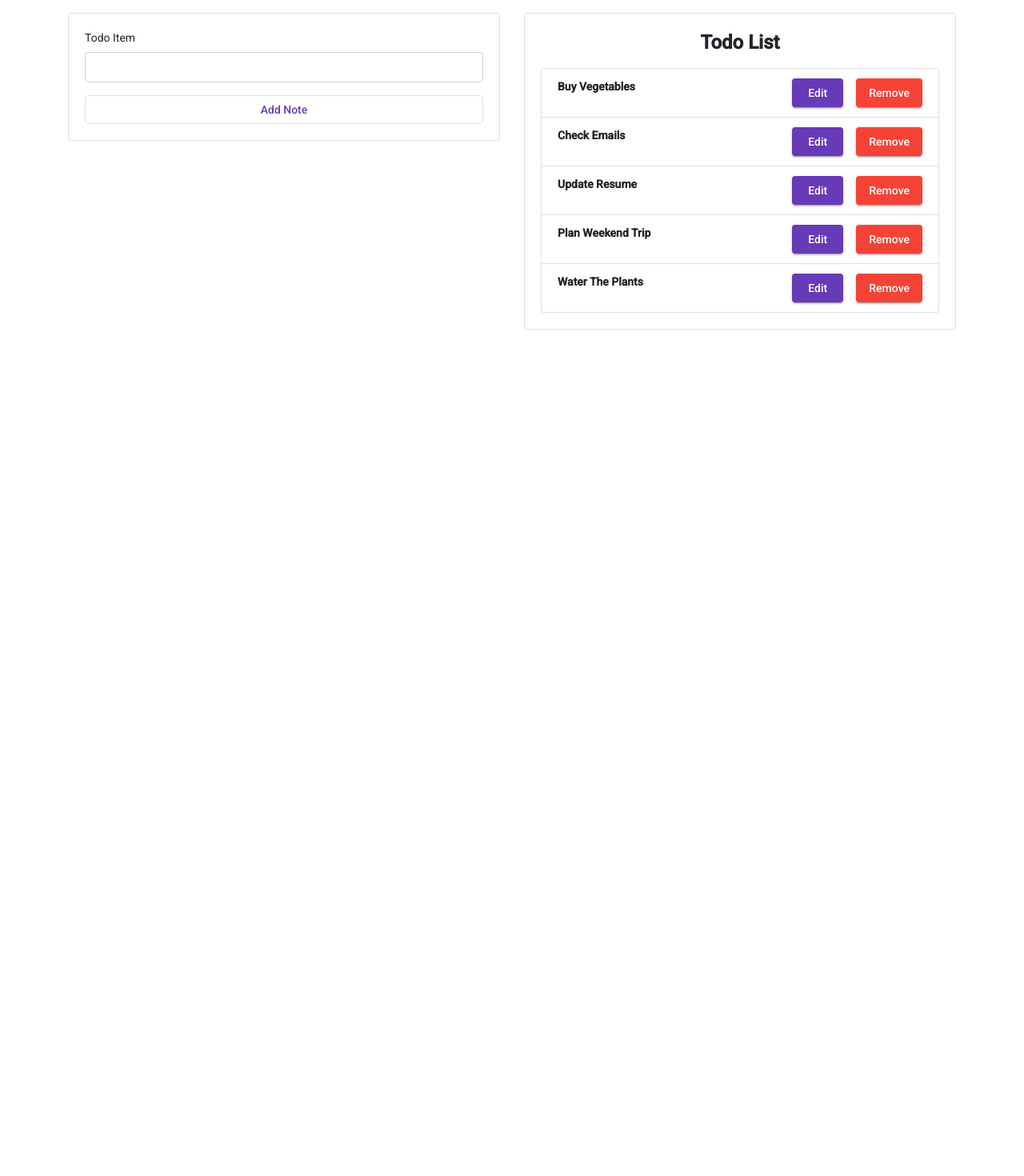
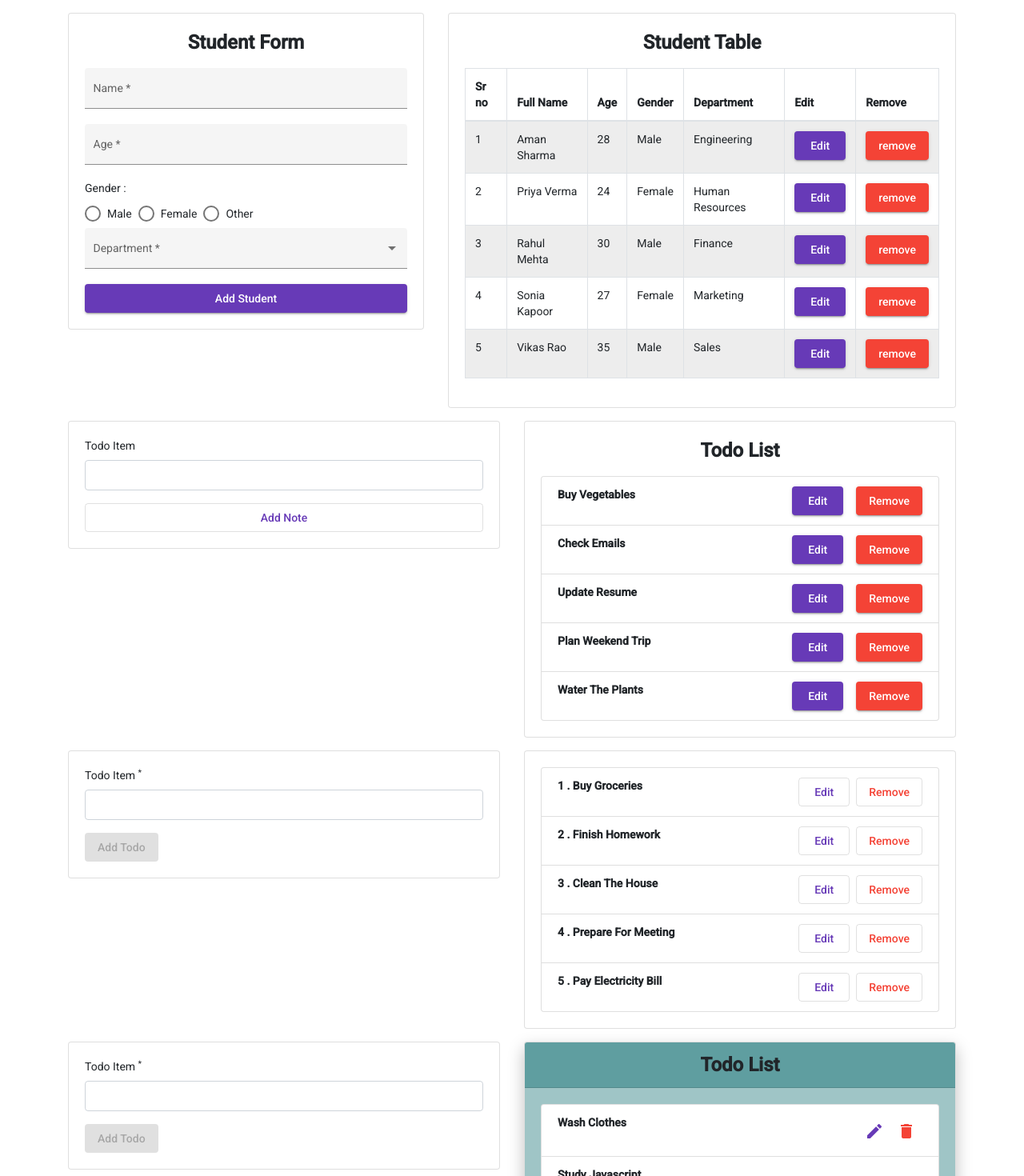
Before and after one commit to aimanqureshi842/inputOutputStudentTask, an Angular app: page / in a window 1280 px wide. Shown: the top 1470 px of the page at 80% size. Before the commit the page ends 816 px from the top, so only its background shows below. Built offline with nearby package versions, Linux system fonts and the light colour scheme.

Commit message:
uncomment the code

```diff
--- a/src/app/app.component.html
+++ b/src/app/app.component.html
@@ -1,10 +1,10 @@
 <div class="container mt-3">
   <div class="row">
     <div class="col-12">
-      <!-- <app-student-dashboard></app-student-dashboard> -->
-       <!-- <app-todo-dashboard></app-todo-dashboard> -->
-       <!-- <app-todo-task></app-todo-task> -->
-        <app-noteslist-dash></app-noteslist-dash>
+      <app-student-dashboard></app-student-dashboard>
+      <app-noteslist-dash></app-noteslist-dash>
+       <app-todo-dashboard></app-todo-dashboard>
+      <app-todo-task></app-todo-task>
     </div>
   </div>
 </div>
--- a/src/app/shared/component/noteslist-dash/noteslist-dash.component.html
+++ b/src/app/shared/component/noteslist-dash/noteslist-dash.component.html
@@ -1,5 +1,5 @@
 
-<div class="row">
+<div class="row mb-3">
     <div class="col-md-6">
         <app-todo-form3 (newNoteAdd)="onNewNoteAdd($event)" [editNote]="editList" (updatedNote)="onupdateNote($event)"></app-todo-form3>
     </div>
--- a/src/app/shared/component/student-dashboard/student-dashboard.component.html
+++ b/src/app/shared/component/student-dashboard/student-dashboard.component.html
@@ -1,10 +1,10 @@
 
-<div class="row">
+<div class="row mb-3">
     <div class="col-md-5">
-        <!-- <app-student-form (stdObj)="onstdAdd($event)" [editStd]="editStudent" (updatedObj)="onUpdateStd($event)"></app-student-form> -->
+        <app-student-form (stdObj)="onstdAdd($event)" [editStd]="editStudent" (updatedObj)="onUpdateStd($event)"></app-student-form>
 
     </div>
     <div class="col-md-7">
-        <!-- <app-student-table [stdArr]="students" (editStd)="onStdEdit($event)"></app-student-table> -->
+        <app-student-table [stdArr]="students" (editStd)="onStdEdit($event)"></app-student-table>
 </div>
 </div>
```
